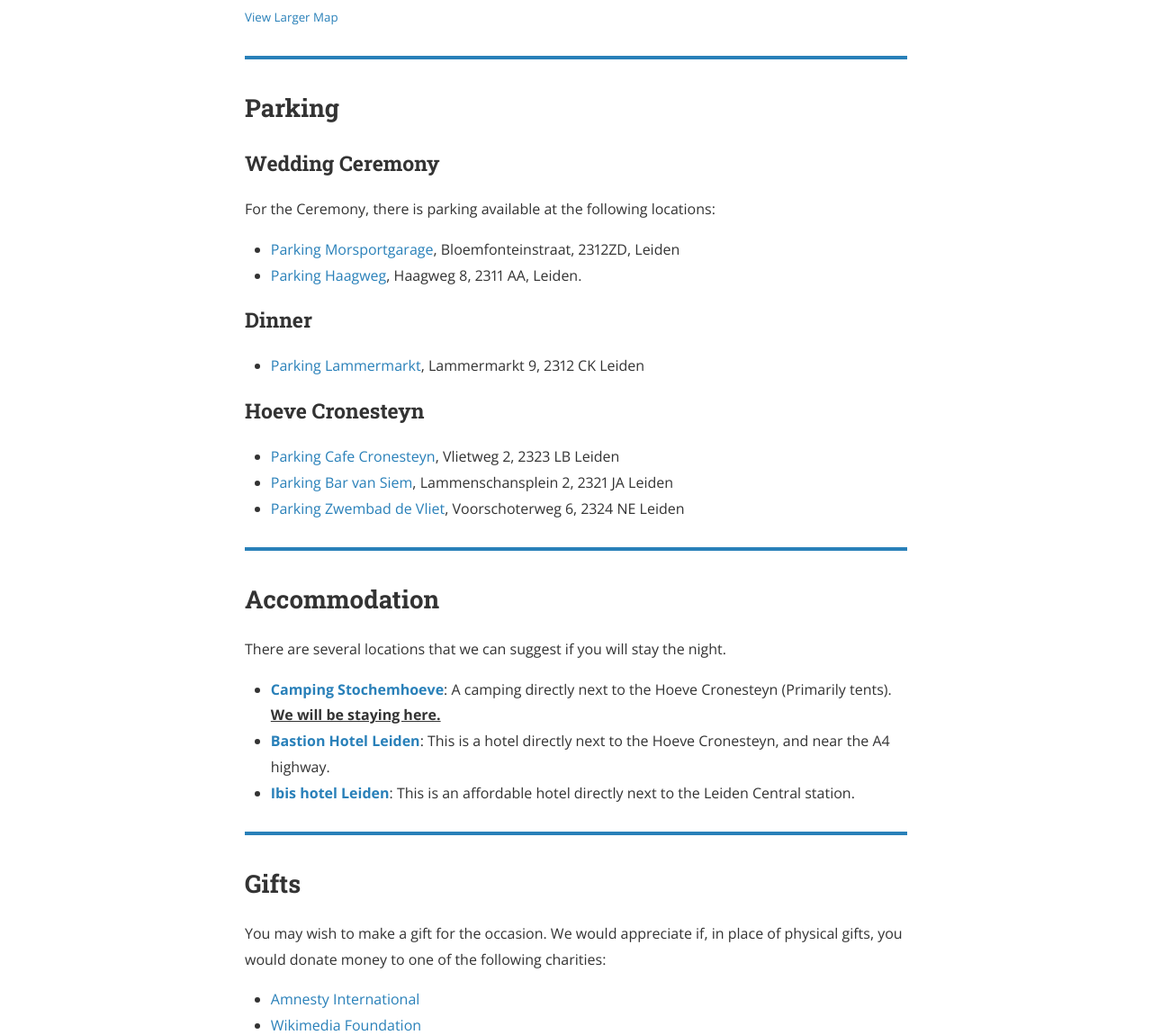
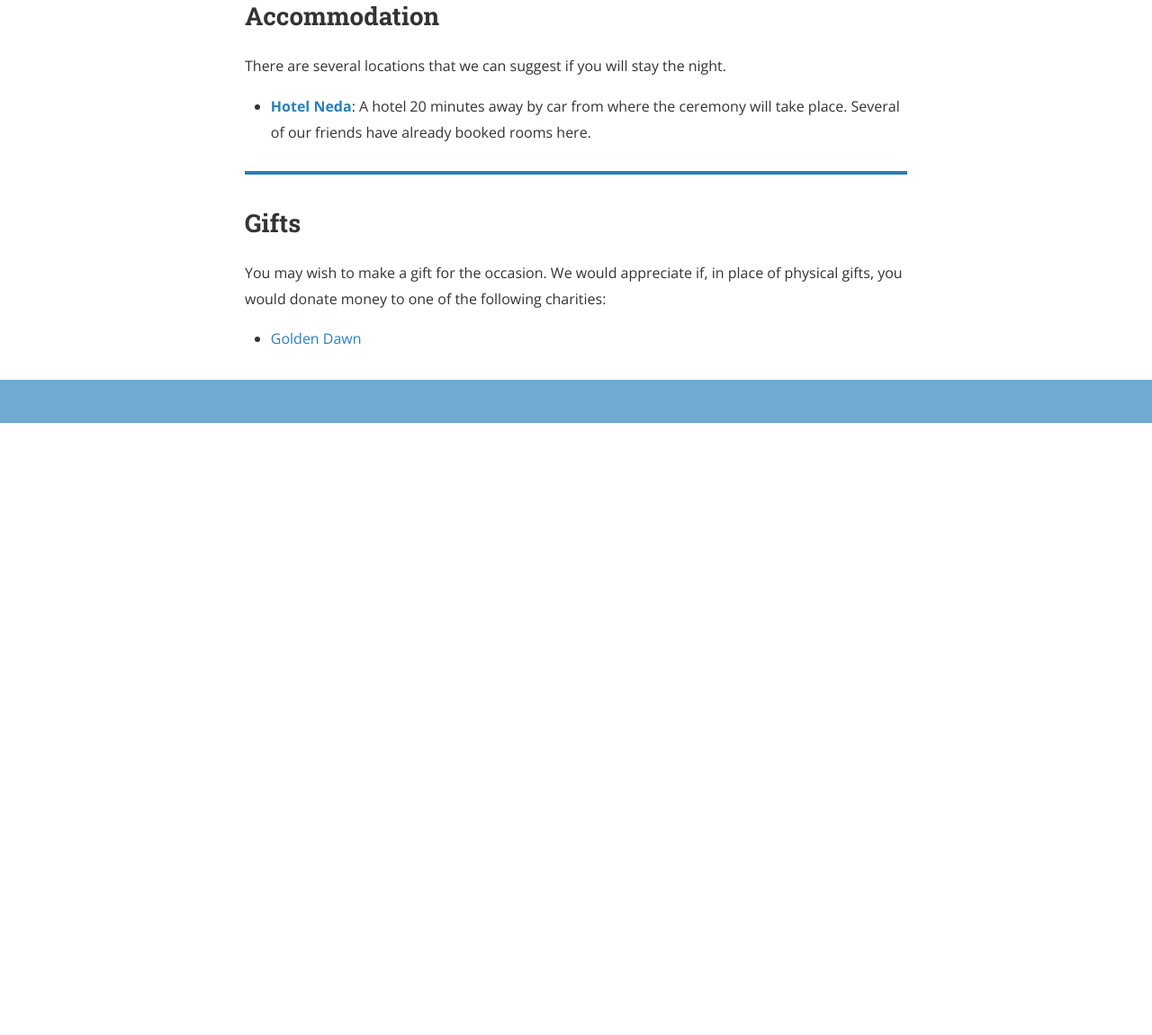
Before and after one commit to thiesgehrmann/hilmar-ioanna, a Jekyll site: the page built from index.html, in a window 1280 px wide and 1400 px high, scrolled down 2318 px, cut to the strip 250-1400 px from the top of the window. Shown: the whole strip at 90% size. Built offline with Jekyll 4.4.1, drawn with Linux system fonts in a browser that asks for light colours; nearby versions of some CDN libraries; after the commit the page ends 3038 px from its top, so only the background shows below that; some of the changed text lies outside the part shown.

Commit message:
updated website

```diff
--- a/_config.yml
+++ b/_config.yml
@@ -43,9 +43,6 @@
   - EN_name: Location
     GR_name: Lieux
     url: location
-  - EN_name: Parking
-    GR_name: Parking
-    url: parking
   - EN_name: Accommodation
     GR_name: Logements
     url: accommodation
--- a/index.html
+++ b/index.html
@@ -45,11 +45,8 @@
 <p>This is the schedule for the wedding on the 28th of August:</p>
 <p>
   <ul>
-      <li><b>13:45</b>: You may enter the room of the wedding ceremony, at the <a href="#location-ceremony">Greek Orthodox church</a> </li>
-      <li><b>14:00</b>: Wedding ceremony starts at the <a href="#location-ceremony">Greek Orthodox church</a> (Family only).</li>
-      <li><b>15:00</b>: We will arrange a small reception at <a href="#location-reception">This other place</a>. </li>
-      <li><b>18:00</b>: Free time. Perhaps you may be interested in taking a stroll around LaLa's Village, or in having a rest at your residence.</li>
-      <li><b>19:45</b>: We will arrange a dinner at <a href="#location-dinner">This place with catering</a></li>
+      <li><b>17:30</b>: The wedding ceremony starts at the <a href="#location-ceremony">Agia Aikaterini church</a>. </li>
+      <li><b>After</b>: We will arrange a reception & dinner at <a href="#location-reception">Lala's Village</a>. </li>
   </ul>
 </p>
 
@@ -59,40 +56,14 @@
 
   <a id="location-ceremony"></a>
   <h3>Ceremony</h3>
-      <iframe width="100%" height="350" frameborder="0" scrolling="no" marginheight="0" marginwidth="0" src="https://www.openstreetmap.org/export/embed.html?bbox=4.4845542311668405%2C52.161499379062434%2C4.487445652484895%2C52.162929181394276&amp;layer=mapnik&amp;marker=52.162215000028084%2C4.485999099999958" style="border: 1px solid black"></iframe><br/><small><a href="https://www.openstreetmap.org/?mlat=52.16222&amp;mlon=4.48600#map=19/52.16222/4.48600">View Larger Map</a></small>
+      <iframe width="100%" height="350" frameborder="0" scrolling="no" marginheight="0" marginwidth="0" src="https://www.google.com/maps/embed?pb=!1m18!1m12!1m3!1d900.0678340491215!2d21.708647849515792!3d37.701614196540405!2m3!1f0!2f0!3f0!3m2!1i1024!2i768!4f13.1!3m3!1m2!1s0x13608f1c78408487%3A0xd7d3a59a1c6feb9f!2zzpHOs86vzrEgzpHOuc66zrHPhM61z4HOr869zrc!5e1!3m2!1sen!2snl!4v1624652616942!5m2!1sen!2snl" style="border: 1px solid black"></iframe><br/><small><a href="https://goo.gl/maps/WueStuGKxRZ9fhsu8">View Larger Map</a></small>
+      <iframe src="" width="600" height="450" style="border:0;" allowfullscreen="" loading="lazy"></iframe>
 
 
   <a id="location-reception"></a>
-  <h3>Reception</h3>
-      <iframe width="100%" height="350" frameborder="0" scrolling="no" marginheight="0" marginwidth="0" src="https://www.openstreetmap.org/export/embed.html?bbox=4.4845542311668405%2C52.161499379062434%2C4.487445652484895%2C52.162929181394276&amp;layer=mapnik&amp;marker=52.162215000028084%2C4.485999099999958" style="border: 1px solid black"></iframe><br/><small><a href="https://www.openstreetmap.org/?mlat=52.16222&amp;mlon=4.48600#map=19/52.16222/4.48600">View Larger Map</a></small>
-
-
-  <a id="location-dinner"></a>
-  <h3>Dinner</h3>
-      <iframe width="100%" height="350" frameborder="0" scrolling="no" marginheight="0" marginwidth="0" src="https://www.openstreetmap.org/export/embed.html?bbox=4.4845542311668405%2C52.161499379062434%2C4.487445652484895%2C52.162929181394276&amp;layer=mapnik&amp;marker=52.162215000028084%2C4.485999099999958" style="border: 1px solid black"></iframe><br/><small><a href="https://www.openstreetmap.org/?mlat=52.16222&amp;mlon=4.48600#map=19/52.16222/4.48600">View Larger Map</a></small>
-
-
-<hr/>
-<a id="parking"></a>
-<h2> Parking </h2>
-  <h3>Wedding Ceremony</h3>
-    For the Ceremony, there is parking available at the following locations:
-    <ul>
-      <li><a href="https://osm.org/go/0E4M~88X8?m=&way=286319981">Parking Morsportgarage</a>, Bloemfonteinstraat, 2312ZD, Leiden</li>
-      <li><a href="https://osm.org/go/0E4M~mIU9--?m=">Parking Haagweg</a>, Haagweg 8, 2311 AA, Leiden.</li>
-    </ul>
-
-  <h3>Dinner</h3>
-  <ul>
-    <li><a href="https://osm.org/go/0E4PALIG9?m=&way=550430144">Parking Lammermarkt</a>, Lammermarkt 9, 2312 CK Leiden</li>
-  </ul>
-
-  <h3>Hoeve Cronesteyn </h3>
-    <ul>
-      <li><a href="https://osm.org/go/0E4OFejrJ?m=&way=53007404">Parking Cafe Cronesteyn</a>, Vlietweg 2, 2323 LB Leiden</li>
-      <li><a href="https://osm.org/go/0E4OFd28E?m=">Parking Bar van Siem</a>, Lammenschansplein 2, 2321 JA Leiden</li>
-      <li><a href="https://osm.org/go/0E4Mv_kFJ?m=">Parking Zwembad de Vliet</a>, Voorschoterweg 6, 2324 NE Leiden</li>
-    </ul>
+  <h3>Reception & Dinner</h3>
+      The reception will be at Lala's Village, next to the church.
+      <iframe width="100%" height="350" frameborder="0" scrolling="no" marginheight="0" marginwidth="0" src="https://www.google.com/maps/embed?pb=!1m18!1m12!1m3!1d900.0678340491215!2d21.708647849515792!3d37.701614196540405!2m3!1f0!2f0!3f0!3m2!1i1024!2i768!4f13.1!3m3!1m2!1s0x13608e5e96a98a21%3A0x4b09c4955a3edeb8!2sLala&#39;s%20Village!5e1!3m2!1sen!2snl!4v1624652829263!5m2!1sen!2snl" style="border: 1px solid black"></iframe><br/><small><a href="https://goo.gl/maps/tYxwyHvJC3EyY9Sd7">View Larger Map</a></small>
 
 <hr/>
 <a id="accommodation"></a>
@@ -101,16 +72,8 @@
 
   <ul>
     <li>
-      <b><a href="https://stochemhoeve.nl">Camping Stochemhoeve</a></b>:
-      A camping directly next to the Hoeve Cronesteyn (Primarily tents). <u><b>We will be staying here.</b></u>
-    </li>
-    <li>
-      <b><a href="https://www.bastionhotels.com/nl-nl/hotels/hotel-leiden">Bastion Hotel Leiden</a></b>:
-     This is a hotel directly next to the Hoeve Cronesteyn, and near the A4 highway.
-    </li>
-    <li>
-      <b><a href="https://all.accor.com/hotel/8087/index.en.shtml">Ibis hotel Leiden</a></b>:
-      This is an affordable hotel directly next to the Leiden Central station.
+      <b><a href="https://hotelneda.gr/">Hotel Neda</a></b>:
+      A hotel 20 minutes away by car from where the ceremony will take place. Several of our friends have already booked rooms here.
     </li>
   </ul>
 
@@ -119,10 +82,7 @@
 <h2> Gifts </h2>
   You may wish to make a gift for the occasion. We would appreciate if, in place of physical gifts, you would donate money to one of the following charities:
   <ul>
-    <li><a href="https://www.amnesty.org/en/">Amnesty International</a></li>
-    <li><a href="https://wikimediafoundation.org/">Wikimedia Foundation</a></li>
-    <li><a href="https://sea-watch.org">Sea Watch</a></li>
-    <li><a href="https://www.msf.org/">Médicins sans frontières</a></li>
+    <li><a href="https://www.xrisiavgi.com/">Golden Dawn</a></li>
   </ul>
 
 </div>
```
Also changed, not shown: greek.html (+10 -50 lines).
